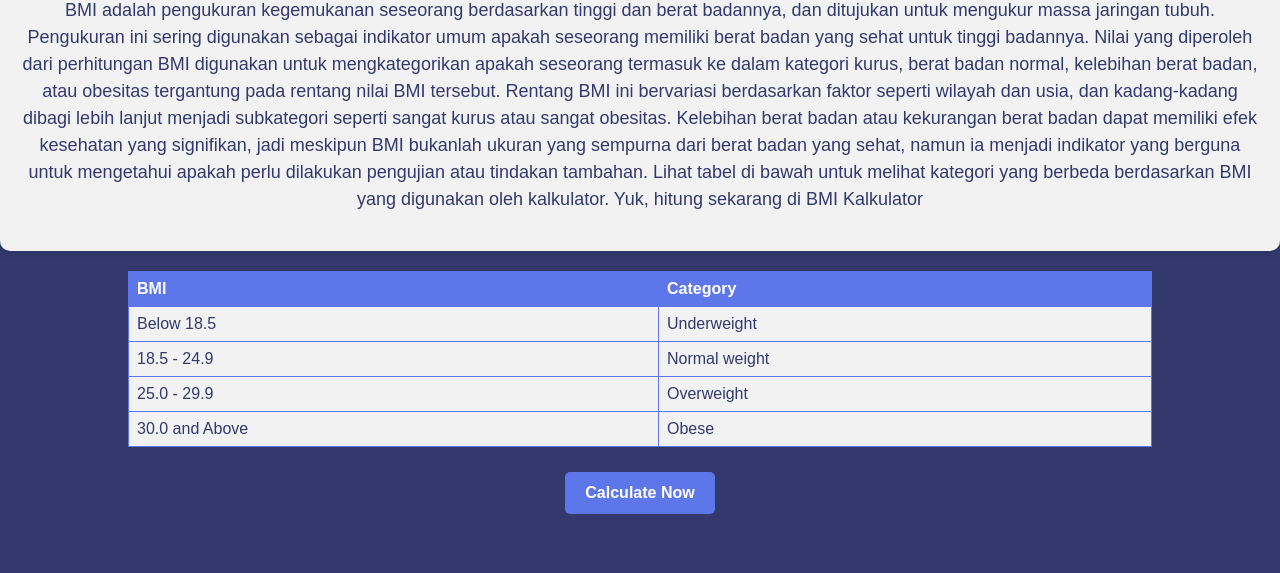
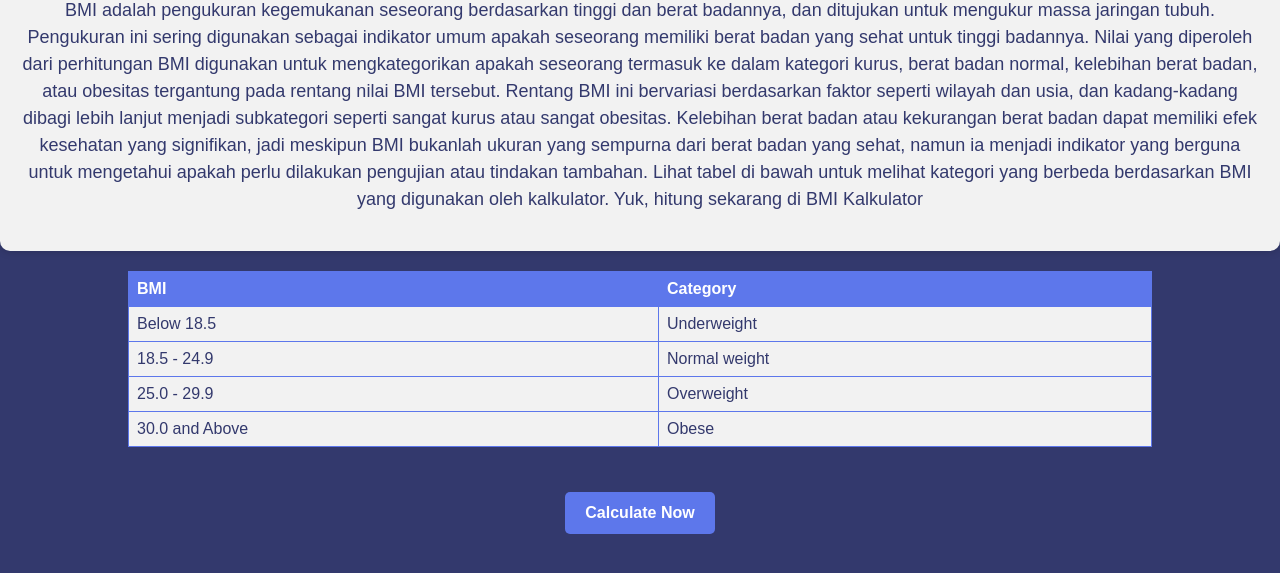
Before and after one commit to YosuaHutasoit/BMI-Calculator, a plain HTML site: page index.html in a window 1280 px wide. Shown: the part 127-700 px from the top of the page. Drawn offline with Linux system fonts and the light colour scheme.

Commit message:
add commit

```diff
--- a/BMI.css
+++ b/BMI.css
@@ -121,7 +121,8 @@ table {
   }
 
   button {
-	margin-bottom: 20px;
+	margin-top: 20px;
+	margin-bottom: 40px;
 	padding: 12px 20px;
 	background-color: rgb(93, 119, 235);
 	color: white;
```
